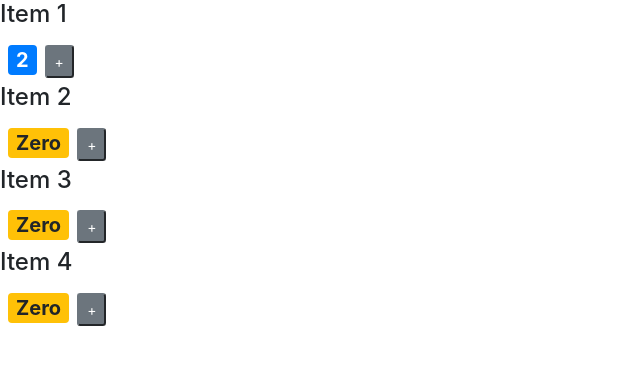
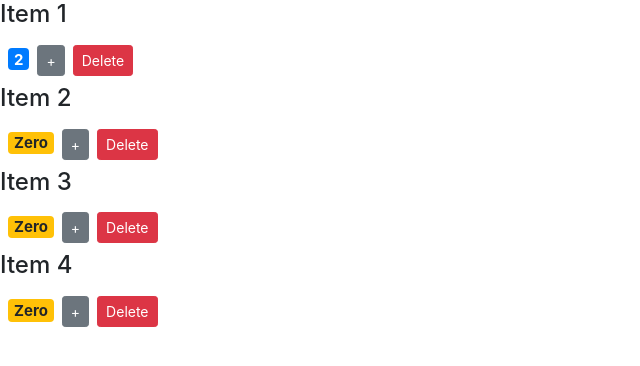
Before and after one commit to MHUS25/shopping-cart, a React (Create React App) app: page / in a window 1280 px wide. Shown: the top 366 px of the page, without its empty margins (0-640 px from the left). Built offline with nearby package versions, Linux system fonts and the light colour scheme.

Commit message:
Adds delete button

```diff
--- a/src/components/counter.jsx
+++ b/src/components/counter.jsx
@@ -6,7 +6,7 @@ class Counter extends Component {
     };
 
     styles = {
-        fontSize: 20
+        fontSize: 15
     };
 
     handleIncrement = () => {
@@ -18,7 +18,8 @@ class Counter extends Component {
         <div>
           <h4>Item {this.props.id}</h4>
            <span style={this.styles} className={this.getBadgeClasses()}>{this.formatCount()}</span>
-           <button onClick={ () => this.handleIncrement() } className="btm btn-secondary btn-sm">+</button>
+           <button onClick={ () => this.handleIncrement() } className="btn btn-secondary btn-sm">+</button>
+           <button className="btn btn-danger btn-sm m-2">Delete</button>
         </div>
        );
     }
```
